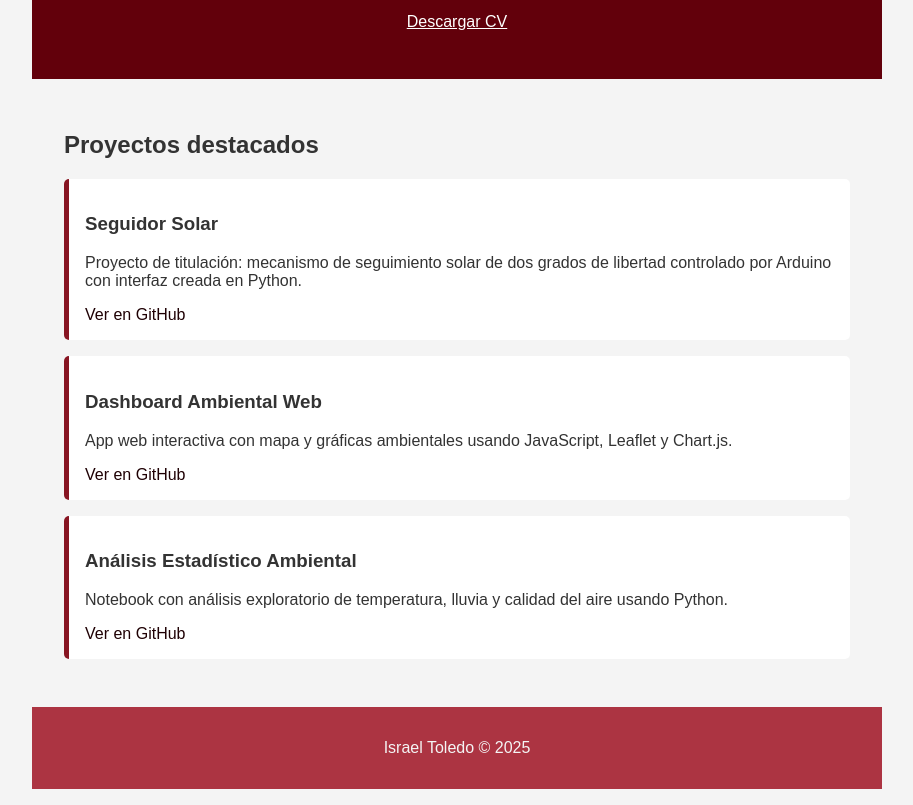
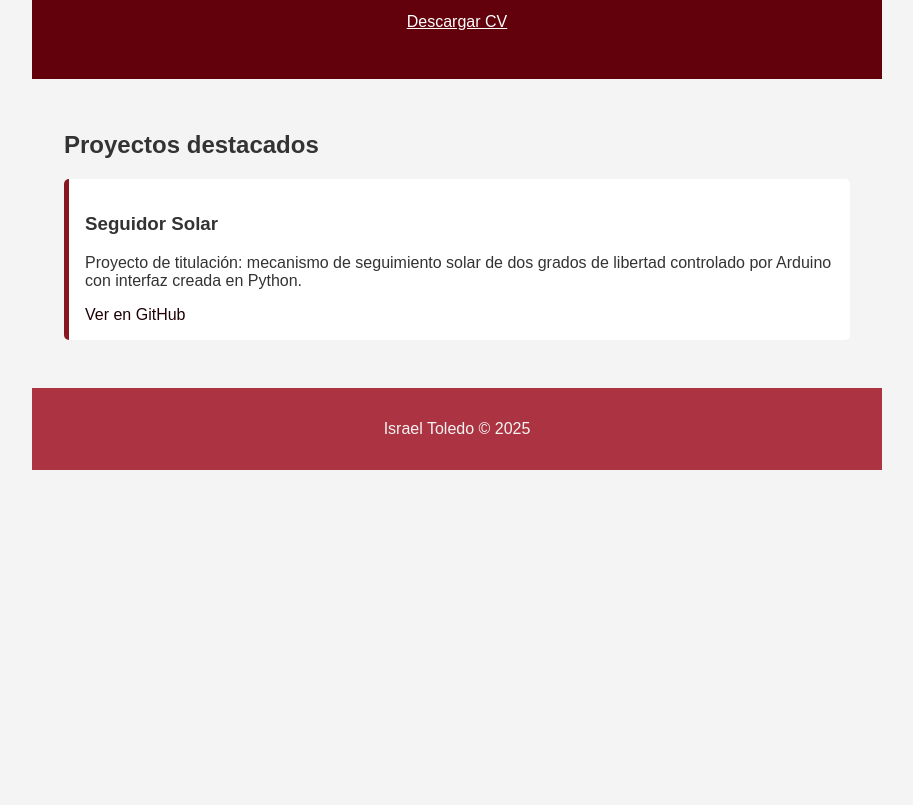
Before and after one commit to TobiIchiro/Portafolio, a plain HTML site: page index.html in a window 1280 px wide. Shown: the part 203-1008 px from the top of the page, without its empty margins (183-1096 px from the left). After the commit the page ends 800 px from the top, so only its background shows below. Drawn offline with Linux system fonts and the light colour scheme.

Commit message:
Solo se muestran proyectos terminados

```diff
--- a/index.html
+++ b/index.html
@@ -29,18 +29,6 @@
                     Arduino con interfaz creada en Python.</p>
                 <a href="https://github.com/TobiIchiro/SeguidorSolar" target="_blank">Ver en GitHub</a>
             </div>
-
-            <div class="project">
-                <h3>Dashboard Ambiental Web</h3>
-                <p>App web interactiva con mapa y gráficas ambientales usando JavaScript, Leaflet y Chart.js.</p>
-                <a href="https://github.com/TobiIchiro/Dashboard-ambiental" target="_blank">Ver en GitHub</a>
-            </div>
-
-            <div class="project">
-                <h3>Análisis Estadístico Ambiental</h3>
-                <p>Notebook con análisis exploratorio de temperatura, lluvia y calidad del aire usando Python.</p>
-                <a href="https://github.com/TobiIchiro/EstadisticaAmbiental" target="_blank">Ver en GitHub</a>
-            </div>
         </section>
 
         <footer>
```
